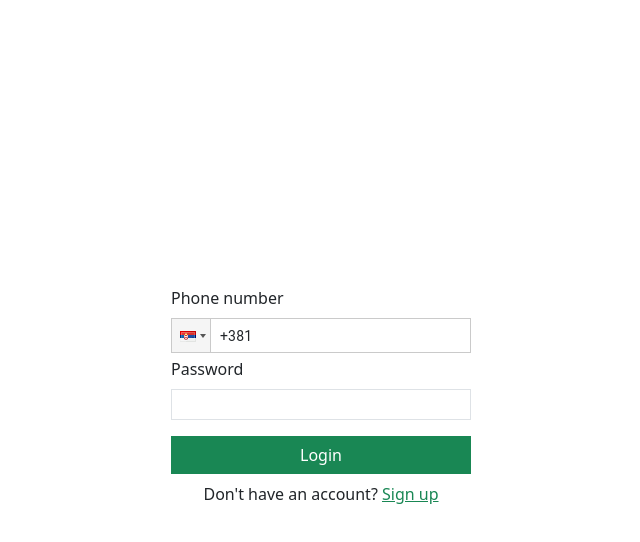
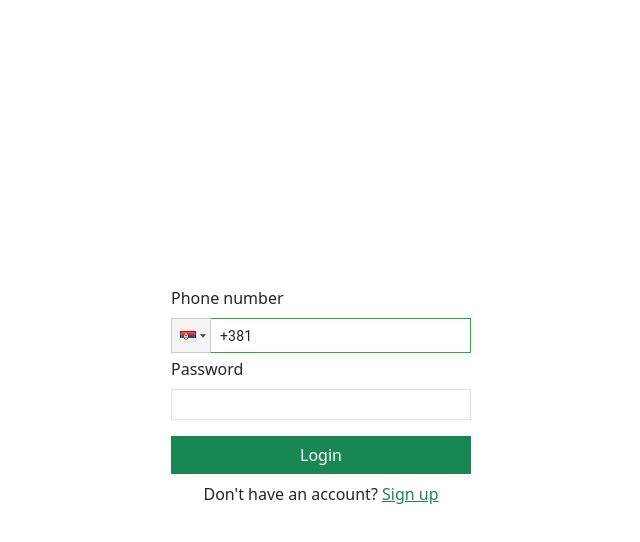
Before and after one commit to ZdravDim/Chat-App-Front-Web, a React (Create React App) app: page /login in a window 1280 px wide. In both pictures the pointer is over the input 640 px from the left and 335 px from the top of the page. Shown: the top 542 px of the page, without its empty margins (319-959 px from the left). Built offline with nearby package versions, Linux system fonts and the light colour scheme; no server answers.

Commit message:
color fix

```diff
--- a/src/Components/PhoneSignUp.css
+++ b/src/Components/PhoneSignUp.css
@@ -10,6 +10,6 @@
     border-radius: 0 !important;
 }
 
-.custom-input:focus {
-    box-shadow: none !important;
+.custom-input:hover, .custom-input:focus {
+    border-color: #28a745 !important;
 }
```
